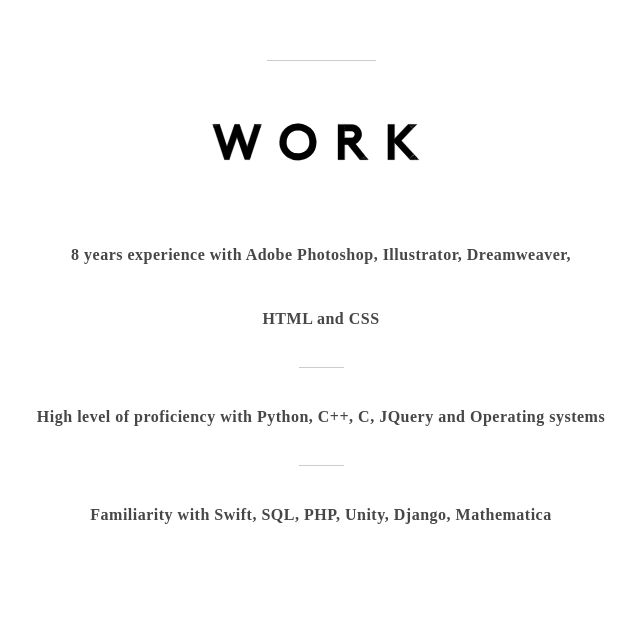
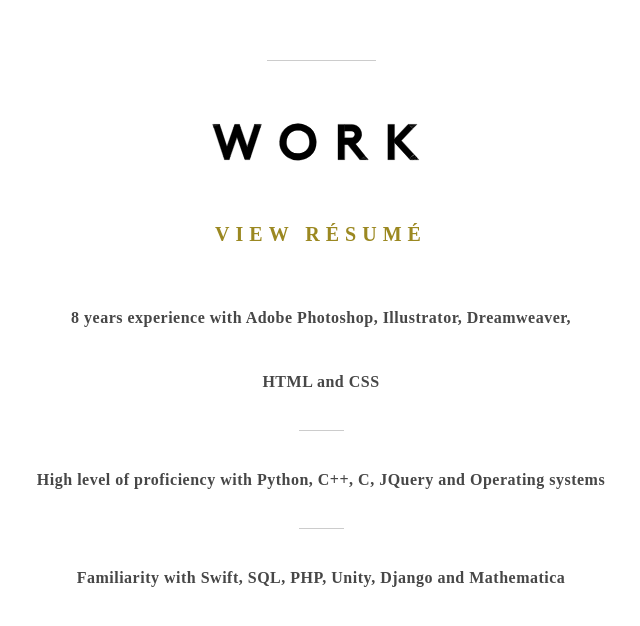
Before and after one commit to MazinZ/Personal-Porfolio, a plain HTML site: page index.html in a window 1280 px wide. Shown: the part 1548-2174 px from the top of the page, without its empty margins (319-959 px from the left). Drawn offline with nearby package versions, Linux system fonts and the light colour scheme.

Commit message:
Updates to work section

```diff
--- a/index.html
+++ b/index.html
@@ -2,7 +2,7 @@
 <html>
 <head>
 <meta charset="UTF-8">
-<title>Untitled Document</title>
+<title>MAZIN ZAKARIA</title>
 <style>
 html, body{
         margin: 0px;
@@ -14,15 +14,57 @@
 	background-color:#fff; /*f7f7f7*/
 
 }
-h1{
-	font-size:50px;
+h1 a{
+	font-size:20px;
 	font-family:"Oak";
-	color:#1c1c1e;
+	color:#9b8821;
 	margin-left:auto;
 	margin-right:auto;
 	width:550px;
-	/*letter-spacing:13px;*/
+	letter-spacing:6px;
+	text-decoration: none;
+	  position: relative;
+
+
 }
+
+h1{
+	font-size:20px;
+	font-family:"Oak";
+	color:#1b1b1b;
+	margin-left:auto;
+	margin-right:auto;
+	width:550px;
+	letter-spacing:6px;
+}
+
+/* Hover animation */
+
+
+h1 > a:before {
+  content: "";
+  position: absolute;
+  width: 100%;
+  height: 4px;
+  /*bottom: 0;*/
+  left: 0;
+  margin-top:3px;
+  background-color: #9b8821;
+  visibility: hidden;
+  -webkit-transform: scaleX(0);
+  transform: scaleX(0);
+  -webkit-transition: all 0.3s ease-in-out 0s;
+  transition: all 0.3s ease-in-out 0s;
+  margin-top:46px;
+}
+
+h1> a:hover:before {
+  visibility: visible;
+  -webkit-transform: scaleX(1);
+  transform: scaleX(1);
+}
+
+/*                 */
 
 
 #logocontainer{
@@ -136,12 +178,12 @@
 
 }
 #menuIcon{
-	z-index:1;
+	z-index:9;
 	top:30px;
 	right:30px;
 	width:40px;
 	height:59px;
-	position:absolute;
+	position:fixed;
 
 }
 
@@ -404,11 +446,14 @@
      <object  data="./workheader.svg" type="image/svg+xml">
         </object>
     </div>
-    <p>8 years experience with Adobe Photoshop, Illustrator, Dreamweaver, <br> HTML and CSS</p>
+
+    <h1><a href="#">VIEW RÉSUMÉ</a></h1>
+
+    <p style="margin-top:40px;">8 years experience with Adobe Photoshop, Illustrator, Dreamweaver, <br> HTML and CSS</p>
     	<hr style="width:45px;"/>
     <p>High level of proficiency with Python, C++, C, JQuery and Operating systems</p>
        	<hr style="width:45px;"/>
-    <p>Familiarity with Swift, SQL, PHP, Unity, Django, Mathematica</p>
+    <p>Familiarity with Swift, SQL, PHP, Unity, Django and Mathematica</p>
 
 	</div>
 
```
Also changed, not shown: emailicon.svg (added).
